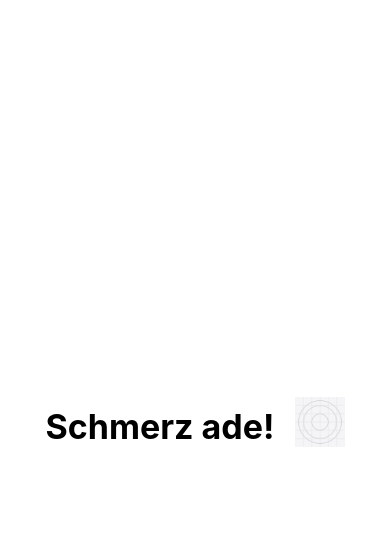
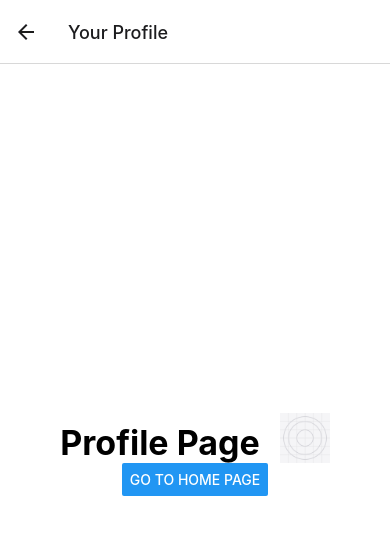
Before and after one commit to FlorLutz/schmerz-ade, a React Native app: screen /Profile in a window 390 px wide. Shown: the top 534 px of the page. Built offline with nearby package versions, Linux system fonts and the light colour scheme.

Commit message:
add styling to home, set up all navButtons

```diff
--- a/App.js
+++ b/App.js
@@ -1,37 +1,30 @@
+import { NavigationContainer } from "@react-navigation/native";
+import { createNativeStackNavigator } from "@react-navigation/native-stack";
 import { StatusBar } from "expo-status-bar";
-import { StyleSheet, Text, View, Image } from "react-native";
+import { StyleSheet } from "react-native";
+import HomeScreen from "./components/HomeScreen";
+import ProfileScreen from "./components/ProfileScreen";
+
+const Stack = createNativeStackNavigator();
 
 export default function App() {
   return (
-    <View style={styles.container}>
+    <NavigationContainer>
       <StatusBar style="auto" />
-      <View style={styles.headerContainer}>
-        <Text style={styles.headline}>Schmerz ade!</Text>
-        {/* change image to actual logo later */}
-        <Image source={require("./assets/icon.png")} style={styles.image} />
-      </View>
-    </View>
+      <Stack.Navigator>
+        <Stack.Screen
+          name="Home"
+          component={HomeScreen}
+          options={{ title: "Welcome" }}
+        ></Stack.Screen>
+        <Stack.Screen
+          name="Profile"
+          component={ProfileScreen}
+          options={{ title: "Your Profile" }}
+        ></Stack.Screen>
+      </Stack.Navigator>
+    </NavigationContainer>
   );
 }
 
-const styles = StyleSheet.create({
-  container: {
-    flex: 1,
-    backgroundColor: "#fff",
-    alignItems: "center",
-    justifyContent: "center",
-  },
-  headerContainer: {
-    flexDirection: "row",
-    alignItems: "flex-end",
-    gap: 20,
-  },
-  headline: {
-    fontSize: 34,
-    fontWeight: "bold",
-  },
-  image: {
-    width: 50,
-    height: 50,
-  },
-});
+const styles = StyleSheet.create({});
--- a/app.json
+++ b/app.json
@@ -5,6 +5,7 @@
     "version": "1.0.0",
     "orientation": "portrait",
     "icon": "./assets/icon.png",
+    "backgroundColor": "#0284c7",
     "userInterfaceStyle": "light",
     "splash": {
       "image": "./assets/splash.png",
--- /dev/null
+++ b/components/HomeScreen.js
@@ -0,0 +1,155 @@
+import React from "react";
+import { StyleSheet, Text, View, Image, Button } from "react-native";
+
+export default function HomeScreen({ navigation }) {
+  return (
+    <View style={styles.container}>
+      <View style={styles.headerContainer}>
+        <Text style={styles.headline}>Schmerz ade!</Text>
+        {/* change image to actual logo later */}
+        <Image source={require("../assets/icon.png")} style={styles.image} />
+      </View>
+      <View style={styles.navButtonView}>
+        <Text
+          style={styles.navButtonText}
+          onPress={() => navigation.navigate("Kurs")}
+        >
+          Kurs
+        </Text>
+      </View>
+      <View style={styles.navButtonView}>
+        <Text
+          style={styles.navButtonText}
+          onPress={() => navigation.navigate("Uebungen")}
+        >
+          Übungen
+        </Text>
+      </View>
+      <View style={styles.navButtonView}>
+        <Text
+          style={styles.navButtonText}
+          onPress={() => navigation.navigate("Notizen")}
+        >
+          Notizen
+        </Text>
+      </View>
+      <View style={styles.navButtonView}>
+        <Text
+          style={styles.navButtonText}
+          onPress={() => navigation.navigate("Kalender")}
+        >
+          Kalender
+        </Text>
+      </View>
+      <View style={styles.navButtonView}>
+        <Text
+          style={styles.navButtonText}
+          onPress={() => navigation.navigate("Einstellungen")}
+        >
+          Einstellungen
+        </Text>
+      </View>
+      <View style={styles.navButtonView}>
+        <Text
+          style={styles.navButtonText}
+          onPress={() => navigation.navigate("Registrieren")}
+        >
+          Registrieren
+        </Text>
+      </View>
+      <View style={styles.footer}>
+        <View>
+          <Text
+            style={styles.navButtonsFooter}
+            onPress={() => navigation.navigate("Spenden")}
+          >
+            Spenden
+          </Text>
+        </View>
+        <View>
+          <Text
+            style={styles.navButtonsFooter}
+            onPress={() => navigation.navigate("Website")}
+          >
+            Website
+          </Text>
+        </View>
+        <View>
+          <Text
+            style={styles.navButtonsFooter}
+            onPress={() => navigation.navigate("Impressum")}
+          >
+            Impressum
+          </Text>
+        </View>
+        <View>
+          <Text
+            style={styles.navButtonsFooter}
+            onPress={() => navigation.navigate("About")}
+          >
+            Über Schmerz ade
+          </Text>
+        </View>
+        <View>
+          <Text
+            style={styles.navButtonsFooter}
+            onPress={() => navigation.navigate("Hilfe")}
+          >
+            Hilfe
+          </Text>
+        </View>
+      </View>
+      {/* <Button
+        title="go to profile page"
+        onPress={() => navigation.navigate("Profile")}
+      /> */}
+    </View>
+  );
+}
+
+const styles = StyleSheet.create({
+  container: {
+    flex: 1,
+    backgroundColor: "#7dd3fc",
+    // backgroundColor: "#fff",
+    alignItems: "center",
+    justifyContent: "center",
+  },
+  headerContainer: {
+    flexDirection: "row",
+    alignItems: "flex-end",
+    gap: 24,
+    marginBottom: 24,
+  },
+  headline: {
+    fontSize: 34,
+    fontWeight: "bold",
+    color: "#0c4a6e",
+  },
+  image: {
+    width: 50,
+    height: 50,
+  },
+  navButtonView: {
+    borderRadius: 20,
+    marginVertical: 6,
+    backgroundColor: "#0c4a6e",
+    width: "80%",
+  },
+  navButtonText: {
+    padding: 18,
+    textAlign: "center",
+    fontWeight: "bold",
+    fontSize: 18,
+    color: "#7dd3fc",
+  },
+  footer: {
+    flexDirection: "row",
+    gap: 12,
+    marginTop: 24,
+  },
+  navButtonsFooter: {
+    color: "#0c4a6e",
+    fontWeight: "bold",
+  },
+});
--- /dev/null
+++ b/components/ProfileScreen.js
@@ -0,0 +1,40 @@
+import React from "react";
+import { StyleSheet, Text, View, Image, Button } from "react-native";
+
+export default function ProfileScreen({ navigation }) {
+  return (
+    <View style={styles.container}>
+      <View style={styles.headerContainer}>
+        <Text style={styles.headline}>Profile Page</Text>
+        {/* change image to actual logo later */}
+        <Image source={require("../assets/icon.png")} style={styles.image} />
+      </View>
+      <Button
+        title="go to home page"
+        onPress={() => navigation.navigate("Home")}
+      />
+    </View>
+  );
+}
+
+const styles = StyleSheet.create({
+  container: {
+    flex: 1,
+    backgroundColor: "#fff",
+    alignItems: "center",
+    justifyContent: "center",
+  },
+  headerContainer: {
+    flexDirection: "row",
+    alignItems: "flex-end",
+    gap: 20,
+  },
+  headline: {
+    fontSize: 34,
+    fontWeight: "bold",
+  },
+  image: {
+    width: 50,
+    height: 50,
+  },
+});
--- a/package.json
+++ b/package.json
@@ -9,10 +9,14 @@
     "web": "expo start --web"
   },
   "dependencies": {
+    "@react-navigation/native": "^6.1.17",
+    "@react-navigation/native-stack": "^6.9.26",
     "expo": "~51.0.8",
     "expo-status-bar": "~1.12.1",
     "react": "18.2.0",
-    "react-native": "0.74.1"
+    "react-native": "0.74.1",
+    "react-native-screens": "3.31.1",
+    "react-native-safe-area-context": "4.10.1"
   },
   "devDependencies": {
     "@babel/core": "^7.20.0"
```
Also changed, not shown: 1 other file (tests, documents, lock files or other folders).
